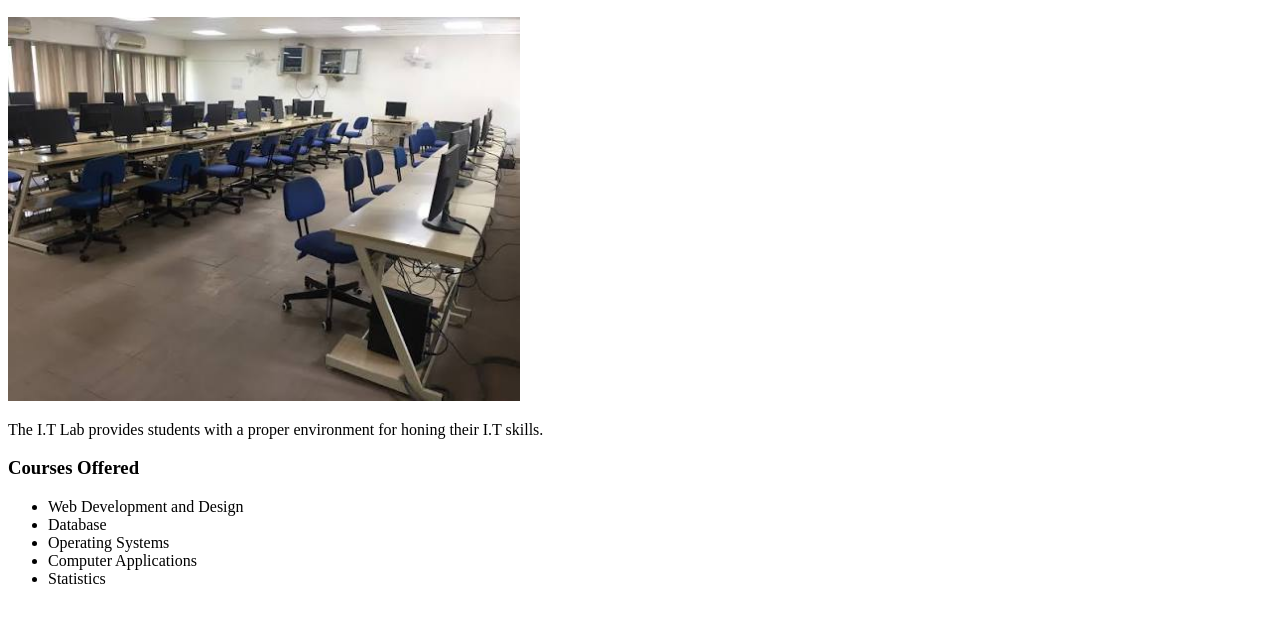
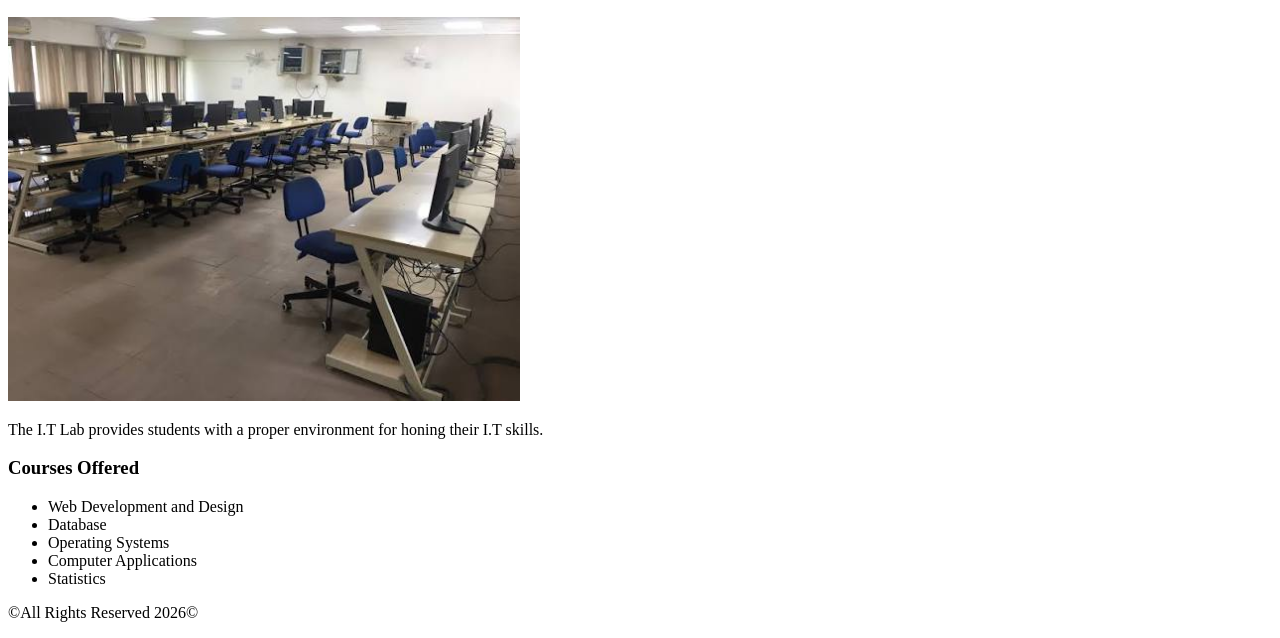
Before and after one commit to mitchelleasola/Department-of-IT, a plain HTML site: page index.html in a window 1280 px wide. Shown: the part 251-889 px from the top of the page. Before the commit the page ends 855 px from the top, so only its background shows below. Drawn offline with Linux system fonts and the light colour scheme.

Commit message:
Update index.html

```diff
--- a/index.html
+++ b/index.html
@@ -31,5 +31,8 @@
         </section>
       </main>
     </header>
+<footer>
+<p>&copy;All Rights Reserved 2026©</p>
+</footer>
   </body>
 </head>
```
